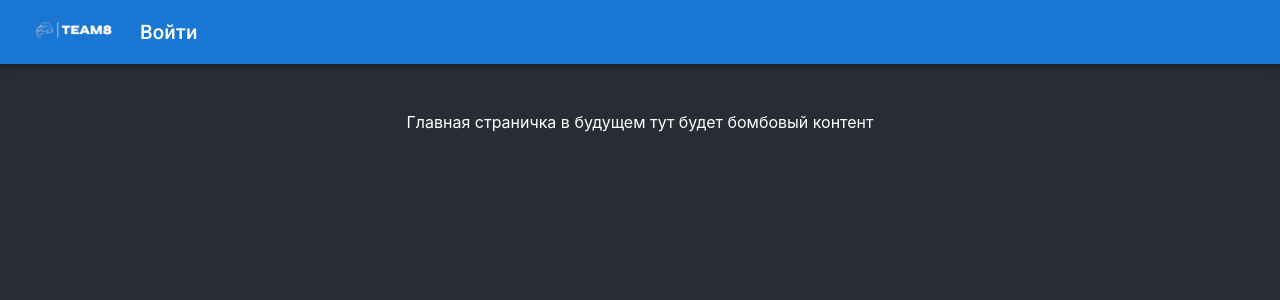
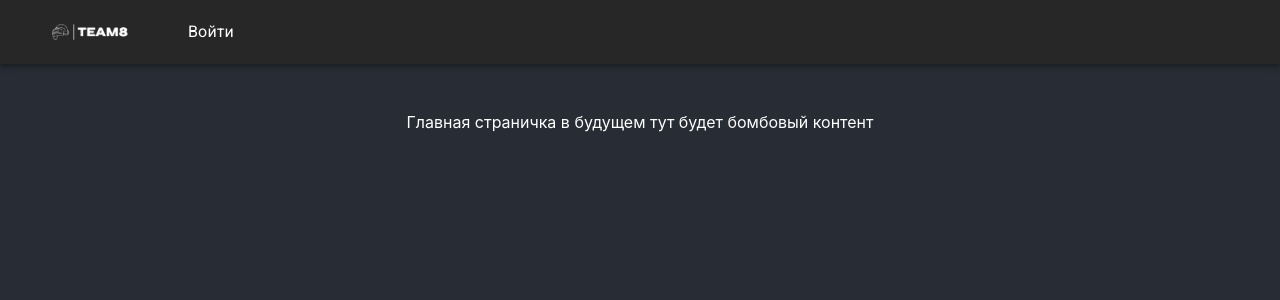
Before and after one commit to KolesnikovP/team8, a React (Create React App) app in the folder client/: page / in a window 1280 px wide. Shown: the top 300 px of the page. Built offline with nearby package versions, Linux system fonts and the light colour scheme; no server answers.

Commit message:
material ui1

```diff
--- a/client/src/components/App/App.jsx
+++ b/client/src/components/App/App.jsx
@@ -2,6 +2,7 @@
 import { useDispatch, useSelector } from 'react-redux';
 import { BrowserRouter, Route, Routes } from 'react-router-dom';
 import { useEffect } from 'react';
+import { ThemeProvider, createTheme } from '@mui/material/styles';
 import Nav1 from '../Nav/Nav1';
 import Login from '../Login/Login';
 import FindForm from '../FindForm/FindForm';
@@ -19,8 +20,15 @@ function App() {
     dispatch(fetchUser());
   }, [dispatch]);
   const { user } = useSelector((state) => state.userReducer);
+
+  const darkTheme = createTheme({
+    palette: {
+      mode: 'dark',
+    },
+  });
   return (
     <BrowserRouter>
+      <ThemeProvider theme={darkTheme}>
         <Nav1 className={style.Nav} />
         <body>
           <div className={style.main}>
@@ -35,6 +43,7 @@ function App() {
           </div>
         </body>
         {/* <Footer className={style.Footer} /> */}
+      </ThemeProvider>
     </BrowserRouter>
   );
 }
--- a/client/src/components/Nav/Nav1.jsx
+++ b/client/src/components/Nav/Nav1.jsx
@@ -1,8 +1,6 @@
 import * as React from 'react';
 import AppBar from '@mui/material/AppBar';
-import Box from '@mui/material/Box';
 import Toolbar from '@mui/material/Toolbar';
-import Typography from '@mui/material/Typography';
 import IconButton from '@mui/material/IconButton';
 import Avatar from '@mui/material/Avatar';
 import MenuItem from '@mui/material/MenuItem';
@@ -31,35 +29,34 @@ export default function MenuAppBar() {
   };
 
   return (
-    <Box sx={{ flexGrow: 1 }}>
-      <AppBar position="static">
+    <AppBar position="static" sx={{ backgroundColor: 'main' }}>
       <Toolbar>
-          <Box sx={{ mr: 2 }} onClick={() => navigate('/')}>
+        <MenuItem sx={{ mr: 2 }} onClick={() => navigate('/')}>
           <img width="100px" className="logo" src="/img/logo.png" alt="" />
-          </Box>
+        </MenuItem>
         {user.id ? (
           <>
-              <Typography
+            <MenuItem
               variant="h6"
               component="div"
               sx={{ flexGrow: 0, marginRight: '1rem' }}
               onClick={() => navigate('/addPost')}
             >
               создать заявку
-              </Typography>
-              <Typography
+            </MenuItem>
+            <MenuItem
               variant="h6"
               component="div"
               sx={{ flexGrow: 1 }}
               onClick={() => navigate('/postList')}
             >
               посмотреть заявки
-              </Typography>
+            </MenuItem>
           </>
         ) : (
-            <Typography variant="h6" component="div" onClick={steam}>
+          <MenuItem variant="h6" component="div" onClick={steam}>
             Войти
-            </Typography>
+          </MenuItem>
         )}
         {user.id && (
           <div>
@@ -95,6 +92,5 @@ export default function MenuAppBar() {
         )}
       </Toolbar>
     </AppBar>
-    </Box>
   );
 }
```
Lines whose indentation alone changed are shown as unchanged.
